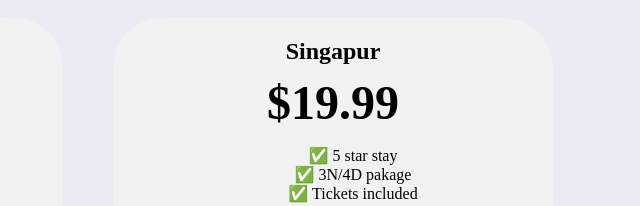
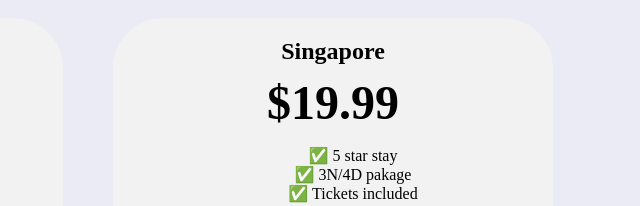
Before and after one commit to piyajot1607/html-travel-agency, a plain HTML site: page pakages.html in a window 1280 px wide. Shown: the part 204-410 px from the top of the page, 552-1192 px from the left. Drawn offline with Linux system fonts and the light colour scheme.

Commit message:
Update pakages.html

```diff
--- a/pakages.html
+++ b/pakages.html
@@ -32,7 +32,7 @@
           <button class="plan-button">Book</button>
         </div>
         <div class="pricing-plan">
-          <div class="plan-title">Singapur</div>
+          <div class="plan-title">Singapore</div>
           <div class="plan-price">$19.99</div>
           <ul class="plan-features">
             <li>✅ 5 star stay</li>
```
